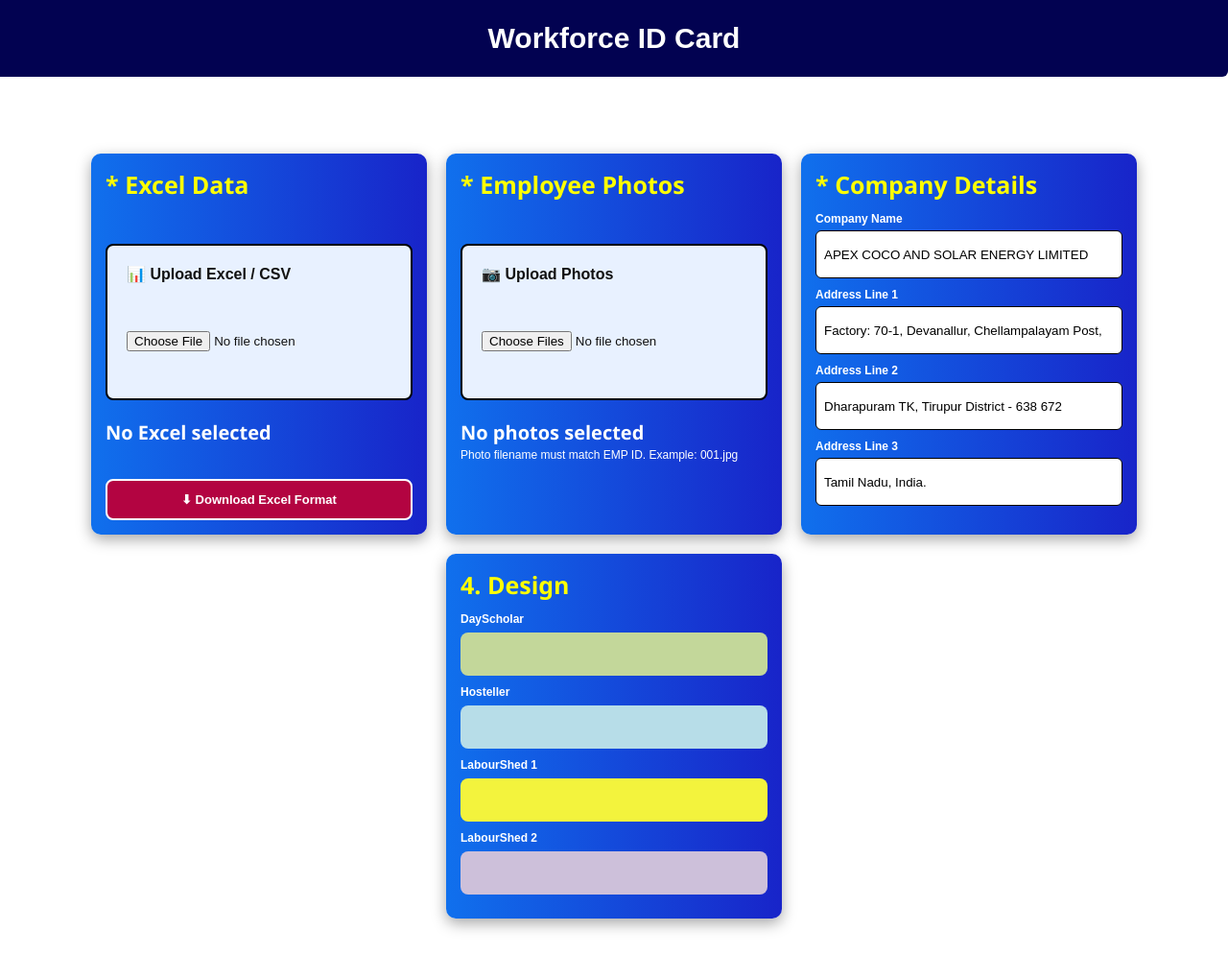
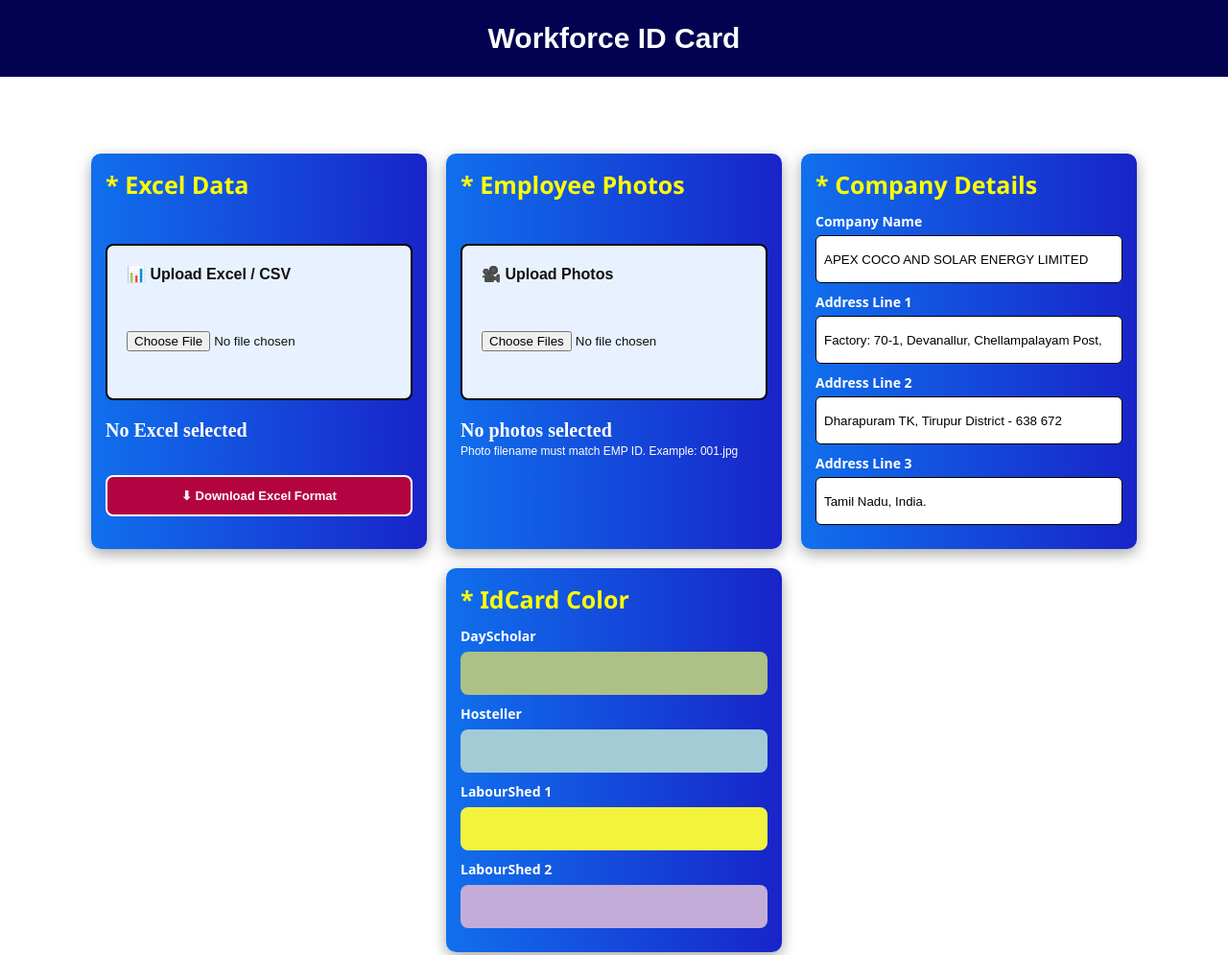
Before and after one commit to robin2003ask-code/apex-id-card--workforce, a plain HTML site: page index.html in a window 1280 px wide. Shown: the top 995 px of the page at 96% size. Drawn offline with nearby package versions, Linux system fonts and the light colour scheme.

Commit message:
16-09-26 22:22 16-09-26 22:47

```diff
--- a/index.html
+++ b/index.html
@@ -7,7 +7,7 @@
 
     <meta name="viewport" content="width=device-width, initial-scale=1.0">
 
-    <title>Workforce IdCard </title>
+    <title>Workforce IdCard</title>
 
     <link rel="icon" type="image/jpeg" href="id logo.png">
 
@@ -118,7 +118,7 @@
                         <label class="upload">
 
                             <b>
-                                📷 Upload Photos
+                                🎥 Upload Photos
                             </b>
 
 
@@ -196,7 +196,7 @@
                     <section class="panel">
 
                         <h2>
-                            4. Design
+                            * IdCard Color
                         </h2>
 
 
@@ -206,7 +206,7 @@
 
                                 DayScholar
 
-                                <div class="color-code-div" style="background-color: #C3D79A"></div>
+                                <div class="color-code-div" style="background-color: #adc086"></div>
 
                             </label>
 
@@ -214,7 +214,7 @@
 
                                 Hosteller
 
-                                <div class="color-code-div" style="background-color: #B7DDE8"></div>
+                                <div class="color-code-div" style="background-color: #a2cbd6"></div>
 
                             </label>
 
@@ -230,7 +230,7 @@
 
                                 LabourShed 2
 
-                                <div class="color-code-div" style="background-color: #CDC0DA"></div>
+                                <div class="color-code-div" style="background-color: #c3add8"></div>
 
                             </label>
 
--- a/style.css
+++ b/style.css
@@ -46,10 +46,6 @@ header {
     justify-content: center;
 
     color: white;
-
-    border-bottom-left-radius: px;
-
-    border-bottom-right-radius: 6px;
 
 }
 
@@ -244,13 +240,15 @@ header h1 {
 
     display: block;
 
-    font-size: 12px;
+    font-size: 14px;
 
     color: white;
 
     font-weight: bold;
 
     margin: 10px 0;
+
+    font-family:system-ui, -apple-system, BlinkMacSystemFont, 'Segoe UI', Roboto, Oxygen, Ubuntu, Cantarell, 'Open Sans', 'Helvetica Neue', sans-serif;
 
 }
 
@@ -298,11 +296,13 @@ header h1 {
 
     font-weight: 900;
 
-    font-family:'Segoe UI', Tahoma, Geneva, Verdana, sans-serif;
+    font-family: italic;
 
     color: white;
 
     margin-top: 20px;
+
+    font-weight: bold;
 
 }
 
```
